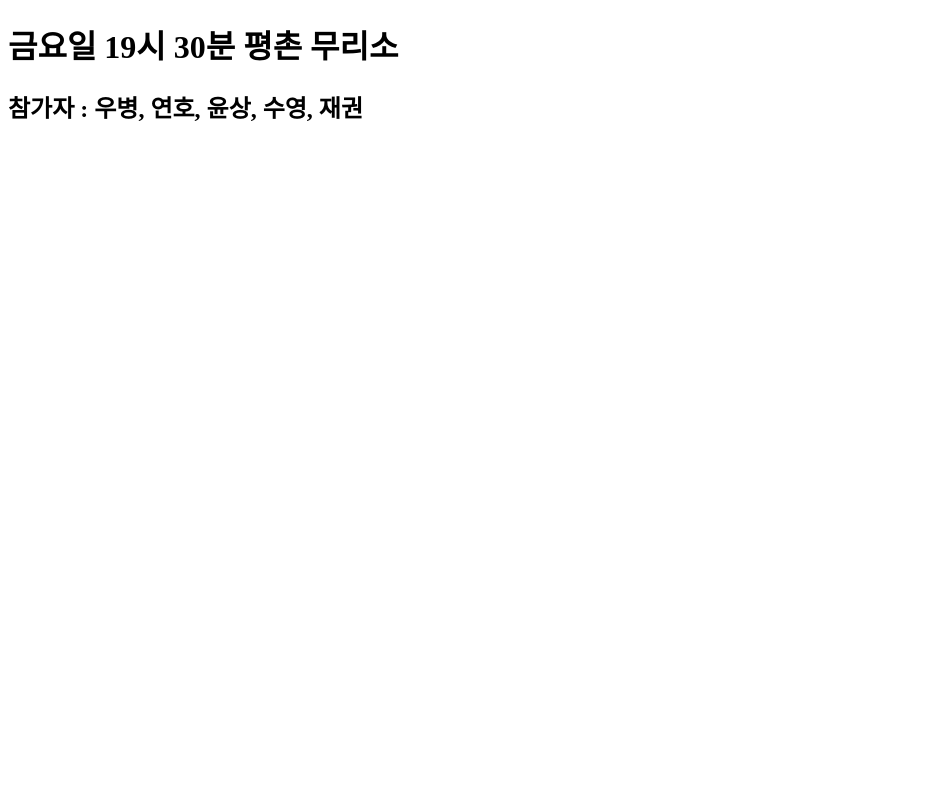
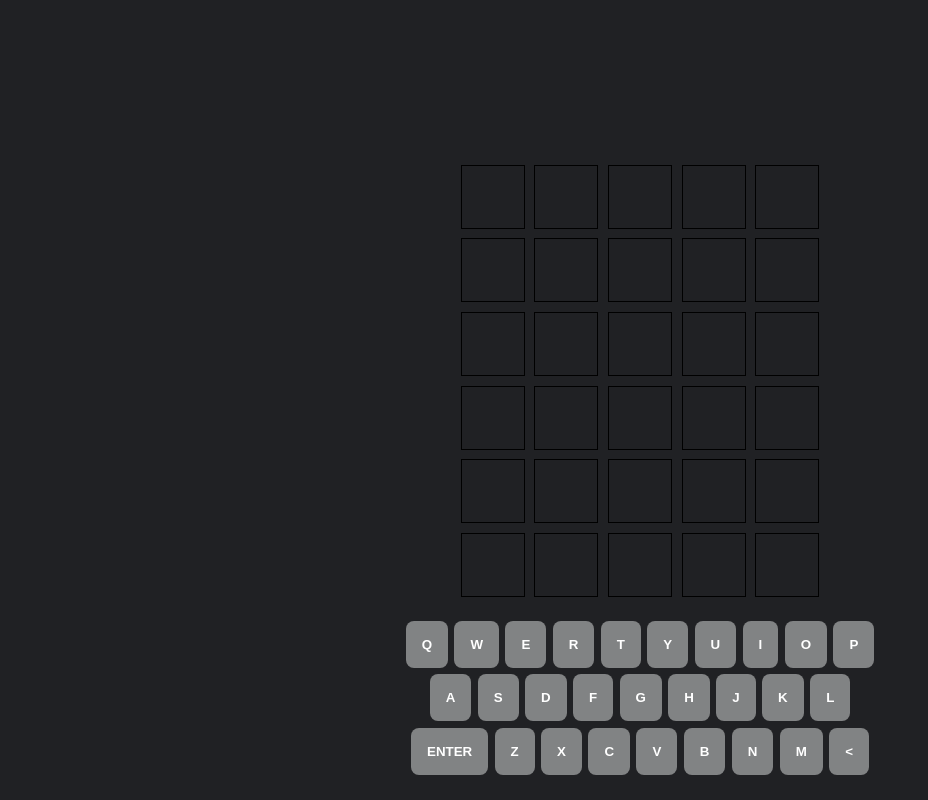
Before and after one commit to woobottle/wordle-challenge, a React (Create React App) app: page / in a window 1280 px wide. Shown: the whole page, without its empty margins (0-928 px from the left). Built offline with nearby package versions, Linux system fonts and the light colour scheme.

Commit message:
reset temporary work

```diff
--- a/src/App.tsx
+++ b/src/App.tsx
@@ -3,10 +3,8 @@ import { Header, Wordle } from "./components";
 function App() {
   return (
     <>
-      <h1>금요일 19시 30분 평촌 무리소</h1>
-      <h2>참가자 : 우병, 연호, 윤상, 수영, 재권</h2>
-      {/* <Header />
-      <Wordle /> */}
+      <Header />
+      <Wordle />
     </>
   );
 }
```
